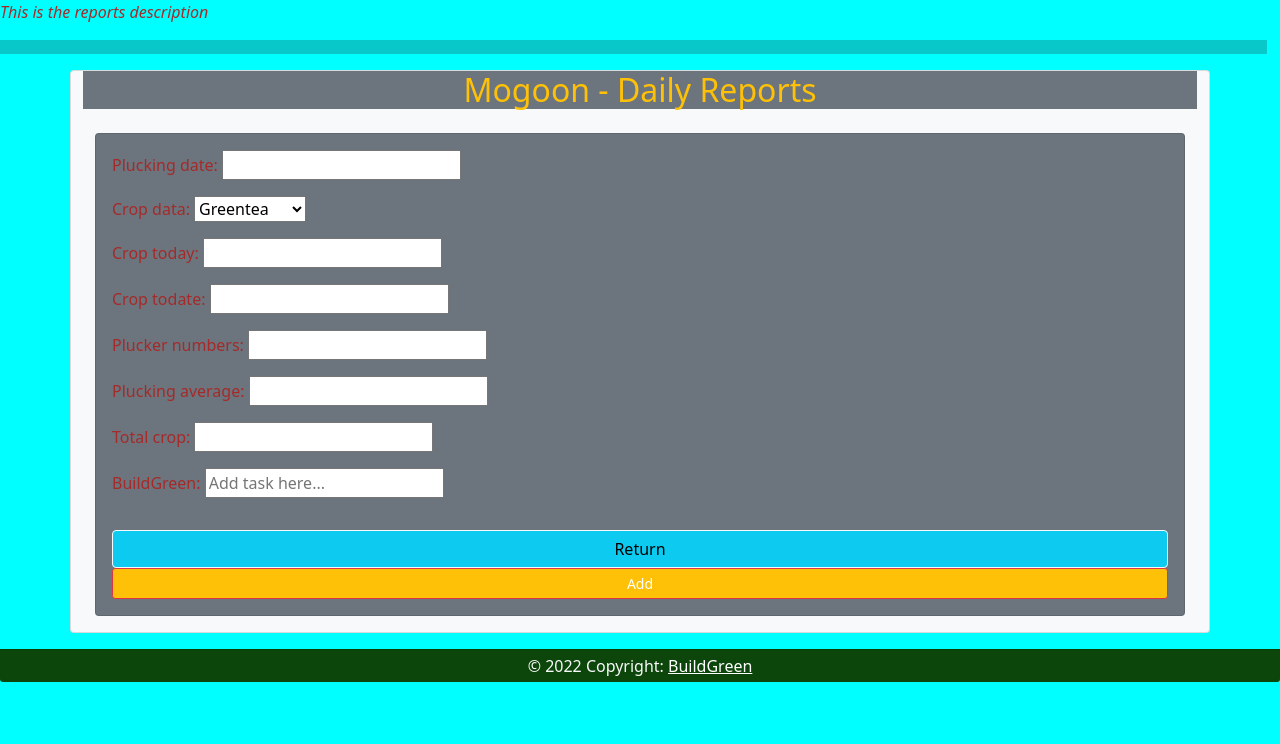
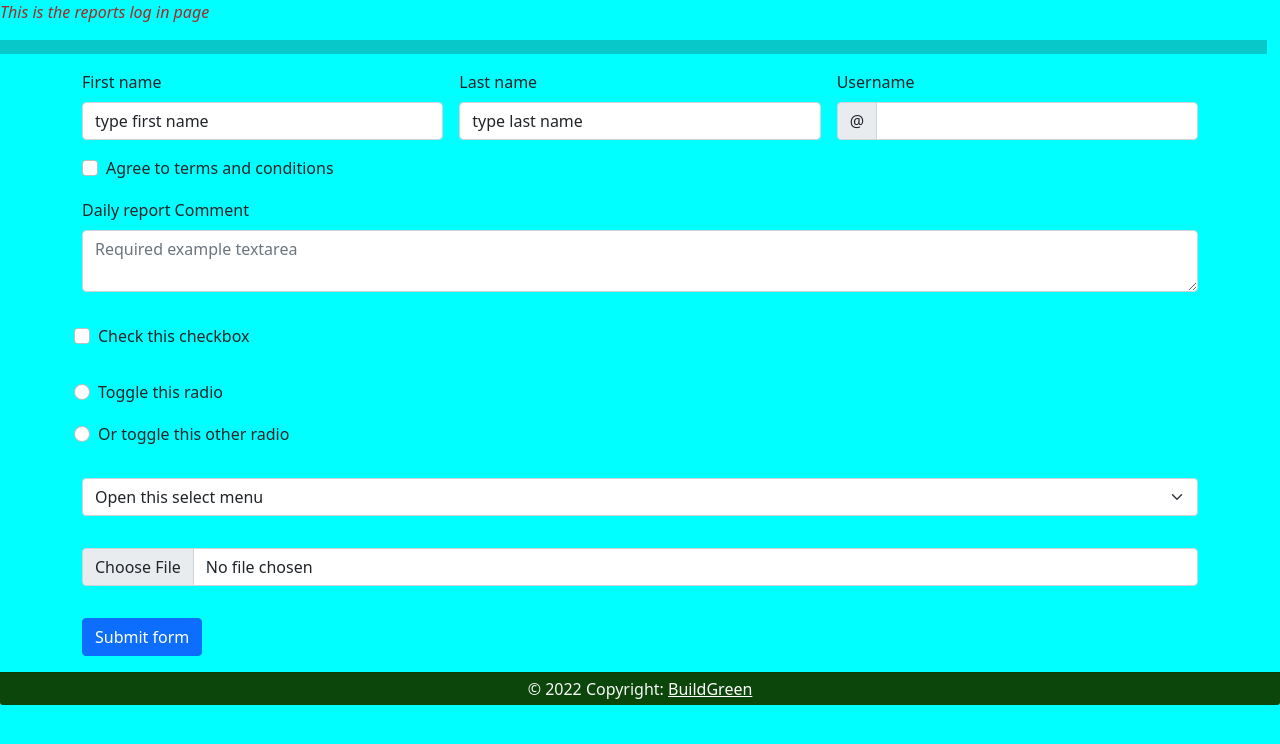
Before and after one commit to smugun1/Simkip-, a Django app: page // in a window 1280 px wide. Shown: the part 56-800 px from the top of the page. Run offline with Django 4.2, Linux system fonts and the light colour scheme.

Commit message:
Made changes to home page. to modify further at a later time corrected Notes views.py

```diff
--- a/farmbook/mogoon/templates/mogoon/home.html
+++ b/farmbook/mogoon/templates/mogoon/home.html
@@ -6,33 +6,88 @@
 {% include 'Crop_data/update-form.html' %}
 {% block body %}
 
-<p><em> This is the reports description </em></p>
+<p><em> This is the reports log in page </em></p>
 
 <hr width="99%" color="#ff00ff" size="16">
-{% if success %}
-<div class="alert alert-primary alert dismissible fade show" role="alert">
-    <strong>simple success alert—check it out!</strong> form submitted :
-    <button type="button" class="close" data-dismiss="alert" aria-label="close">
-        <span aria-hidden="true">&times;</span>
-    </button>
+<div class="container fluid">
+    <form class="row g-3 needs-validation" novalidate>
+        <div class="col-md-4 position-relative">
+            <label for="validationTooltip01" class="form-label">First name</label>
+            <input type="text" class="form-control" id="validationTooltip01" value="type first name" required>
+            <div class="valid-tooltip">
+                Looks good!
             </div>
-
-{% endif %}
-<div class="container card card-dark bg-light my-3 px=3 mx=3">
-    <h2 class="text-center bg-secondary text-warning text-bold">Mogoon - Daily Reports</h2>
-    <div class="container my-3">
-    <div class="card card-body text-dark text-bold bg-secondary">
-        <form method="POST">
-            {% csrf_token %}
-            {{ form.as_p }}
-        </form>
-
-        <a class="btn btn-warning bg-info btn-light block-sm" typeof="hover" href="{% url 'mogoon-table' %}">Return</a>
-
-        <input class="btn btn-danger bg-warning btn-sm" typeof="hover" type="submit" value="Add">
+        </div>
+        <div class="col-md-4 position-relative">
+            <label for="validationTooltip02" class="form-label">Last name</label>
+            <input type="text" class="form-control" id="validationTooltip02" value="type last name" required>
+            <div class="valid-tooltip">
+                Looks good!
+            </div>
+        </div>
+        <div class="col-md-4 position-relative">
+            <label for="validationTooltipUsername" class="form-label">Username</label>
+            <div class="input-group has-validation">
+                <span class="input-group-text" id="validationTooltipUsernamePrepend">@</span>
+                <input type="text" class="form-control" id="validationTooltipUsername"
+                       aria-describedby="validationTooltipUsernamePrepend" required>
+                <div class="invalid-tooltip">
+                    Please choose a unique and valid username.
                 </div>
             </div>
         </div>
+        <div class="col-12">
+            <div class="form-check">
+                <input class="form-check-input" type="checkbox" value="" id="invalidCheck2" required>
+                <label class="form-check-label" for="invalidCheck2">
+                    Agree to terms and conditions
+                </label>
+            </div>
+        </div>
+        <form class="was-validated">
+            <div class="mb-3">
+                <label for="validationTextarea" class="form-label">Daily report Comment</label>
+                <textarea class="form-control" id="validationTextarea" placeholder="Required example textarea"
+                          required></textarea>
+                <div class="invalid-feedback">
+                    Please enter a message in the textarea.
+                </div>
+            </div>
 
+            <div class="form-check mb-3">
+                <input type="checkbox" class="form-check-input" id="validationFormCheck1" required>
+                <label class="form-check-label" for="validationFormCheck1">Check this checkbox</label>
+                <div class="invalid-feedback">Example invalid feedback text</div>
+            </div>
 
+            <div class="form-check">
+                <input type="radio" class="form-check-input" id="validationFormCheck2" name="radio-stacked" required>
+                <label class="form-check-label" for="validationFormCheck2">Toggle this radio</label>
+            </div>
+            <div class="form-check mb-3">
+                <input type="radio" class="form-check-input" id="validationFormCheck3" name="radio-stacked" required>
+                <label class="form-check-label" for="validationFormCheck3">Or toggle this other radio</label>
+                <div class="invalid-feedback">More example invalid feedback text</div>
+            </div>
+
+            <div class="mb-3">
+                <select class="form-select" required aria-label="select example">
+                    <option value="">Open this select menu</option>
+                    <option value="1">One</option>
+                    <option value="2">Two</option>
+                    <option value="3">Three</option>
+                </select>
+                <div class="invalid-feedback">Example invalid select feedback</div>
+            </div>
+
+            <div class="mb-3">
+                <input type="file" class="form-control" aria-label="file example" required>
+                <div class="invalid-feedback">Example invalid form file feedback</div>
+            </div>
+            <div class="col-12">
+                <button class="btn btn-primary" type="submit">Submit form</button>
+            </div>
+         </form>
+    </form>
+</div>
 {% endblock %}
--- a/farmbook/mogoon/urls.py
+++ b/farmbook/mogoon/urls.py
@@ -1,7 +1,6 @@
 from django.urls import path
 from . import views
-from .views import Home, Notes, Image
-
+from .views import Home, Notes
 urlpatterns = [
     path('/', Home, name='home'),
     path('', Notes, name='notes'),
--- a/farmbook/mogoon/views.py
+++ b/farmbook/mogoon/views.py
@@ -20,16 +20,7 @@ def Home(request):
 
 
 @never_cache
-def Image(request):
-    context = {
-        "name": {"Farm images"},
-    }
-    return render(request, 'mogoon/image.html', context)
-
-
-@never_cache
 def Notes(request):
-    crop_todate = Crop.objects.aggregate(all_sum=Sum('crop_today'))
     crop_today = Crop.objects.count()
     crop_todate = Crop.objects.aggregate(all_sum=Sum('crop_today'))
     plucker_numbers = Crop.objects.aggregate(all_quantity=Sum('plucker_numbers'))
@@ -75,7 +66,7 @@ def update(request, pk):
         form = UpdateTaskForm(request.POST, instance=data)
         if form.is_valid():
             form.save()
-            return redirect('/table')
+            return redirect('mogoon/table.html')
 
     else:
         form = UpdateTaskForm(instance=data)
```
Also changed, not shown: farmbook/mogoon/templates/mogoon/notes.html (+10 -0 lines). Lines whose indentation alone changed are shown as unchanged.
